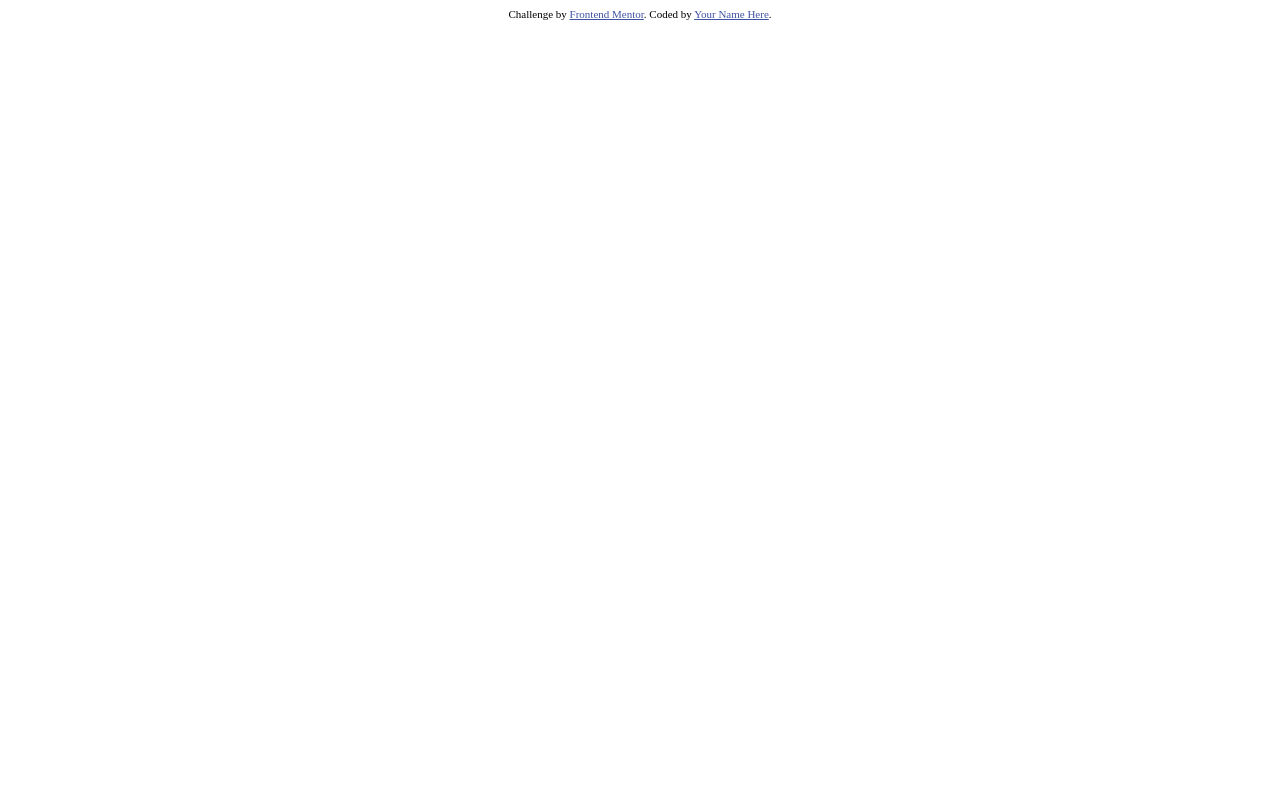
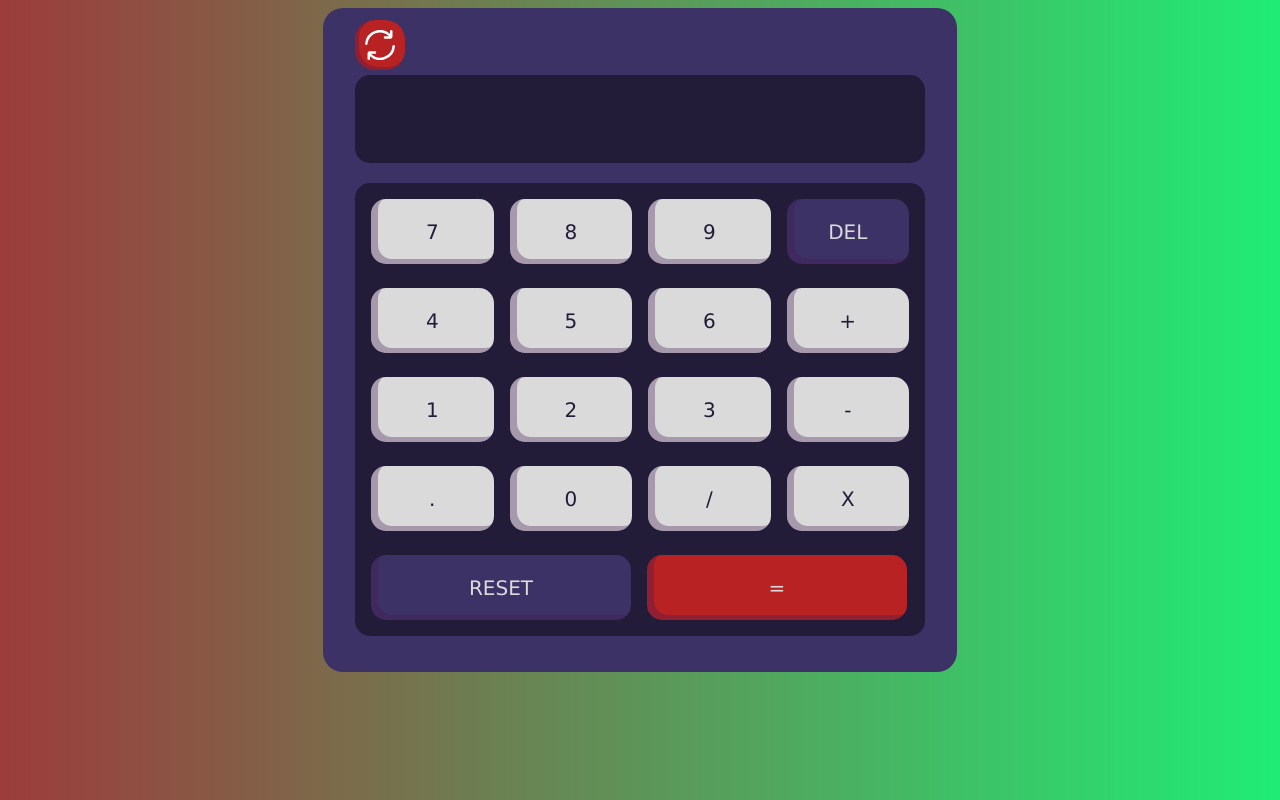
Before and after one commit to Scarpat/Calculadora, a plain HTML site: page Projeto-calculadora/index.html in a window 1280 px wide. Drawn offline with Linux system fonts and the light colour scheme.

Commit message:
calculadora

```diff
--- a/Projeto-calculadora/index.css
+++ b/Projeto-calculadora/index.css
@@ -0,0 +1,116 @@
+:root{
+    --color-one: #3d3266;
+    --color-two: #221c38;
+    --color-three: #b82222;
+    --color-four: #dadada;
+    --color-five: #9c3c3c;
+    --color-six: #20ec75;
+}
+html{
+    font-family: 'Lucida Sans', 'Lucida Sans Regular', 'Lucida Grande', 'Lucida Sans Unicode', Geneva, Verdana, sans-serif!important;
+}
+body{
+    background: rgb(2,0,36);
+background: linear-gradient(90deg, var(--color-five) 0%, var(--color-six) 100%);
+}
+.container_calculadora{
+    width: 570px;
+    padding: 32px;
+    height: 600px;
+    background-color: var(--color-one);
+    border-radius: 20px;
+    margin: auto;
+    display: flex;
+    flex-direction: column;
+}
+.calc_header{
+    width: 20px;
+}
+.btn_theme{
+    margin: auto;
+    width: 50px;
+    height: 50px;
+    border-radius: 20px;
+    background-color: var(--color-three);
+    box-shadow: inset 3px -2px 0px 1px rgba(66, 26, 82, 0.336);;
+    color: var(--color-four);;
+    text-align: center;
+    display: flex;
+    align-items: center;
+    cursor: pointer;
+    margin-bottom: 5px;
+    margin-top: -20px;
+}
+.btn_theme img{
+    width: 30px;
+    margin: 0 auto;
+}
+.calc_content{
+    width: 570px;
+    margin: 0 auto;
+    height: 88px;
+    background-color: var(--color-two);
+    color: var(--color-four);;
+    border-radius: 15px;
+    font-size: 50px;
+    text-align: right;
+}
+.calc_content p{
+    margin: 0;
+    max-width: 540px;
+    overflow-x: scroll;
+}
+.calc_buttons{
+    background-color: var(--color-two);
+    padding: 16px;
+    margin-top: 20px;
+    border-radius: 15px;
+}
+.btn_row{
+    margin-top: 24px;
+    display: flex;
+    gap: 16px;
+}
+.btn_row:first-child{
+    margin-top: 0px;
+}
+.btn{
+    width: 130px;
+    height: 65px;
+    background-color: var(--color-four);;
+    color: var(--color-two);
+    text-align: center;
+    display: flex;
+    align-items: center;
+    justify-content: center;
+    border-radius: 15px;
+    font-size: 20px;
+    box-shadow: inset 6px -4px 0px 1px rgba(66, 26, 82, 0.336);;
+    cursor: pointer;
+}
+.btn:active{
+    box-shadow: inset -2px 2px 0px 4px rgba(66, 26, 82, 0.336);;
+}
+.btn p{
+    margin: 0;
+}
+.btn:active p{
+    margin-top: 5px;
+    margin-right: 5px;
+}
+
+.del{
+    background-color:var(--color-one);
+    color: var(--color-four);;
+}
+.reset{
+    width: 260px;
+    background-color:var(--color-one);
+    color: var(--color-four);;
+}
+.result{
+    width: 260px;
+    background-color:var(--color-three);
+    color: var(--color-four);;
+}
+/*--theme-two--*/
--- a/Projeto-calculadora/index.html
+++ b/Projeto-calculadora/index.html
@@ -1,26 +1,56 @@
 <!DOCTYPE html>
-<html lang="en">
+<html lang="pt-br">
 <head>
   <meta charset="UTF-8">
   <meta name="viewport" content="width=device-width, initial-scale=1.0"> <!-- displays site properly based on user's device -->
 
-  <link rel="icon" type="image/png" sizes="32x32" href="./images/favicon-32x32.png">
+  <link rel="stylesheet" href="./index.css">
+  <script src="./index.js"></script>
 
-  <title>Frontend Mentor | Calculator app</title>
+  <title>Calculadora</title>
 
-  <!-- Feel free to remove these styles or customise in your own stylesheet 👍 -->
-  <style>
-    .attribution { font-size: 11px; text-align: center; }
-    .attribution a { color: hsl(228, 45%, 44%); }
-  </style>
 </head>
 <body>
+  <div class="container_calculadora teste">
+    <div class="calc_header teste">
+        <div onclick="theme()" class="btn_theme teste"><img src="./designs/images/refresh-free-icon-font.svg"></div>
+    </div>
+    <div class="calc_content teste">
+      <p id="resultado"></p>
+    </div>
+    <div class="calc_buttons teste">
+      <div class="btn_row">
+        <div onclick="insert('7')" class="btn teste"><p>7</p></div>
+        <div onclick="insert('8')" class="btn teste"><p>8</p></div>
+        <div onclick="insert('9')" class="btn teste"><p>9</p></div>
+        <div onclick="del()" class="btn del teste"><p>DEL</p></div>
+      </div>
+      <div class="btn_row">
+        <div onclick="insert('4')" class="btn teste"><p>4</p></div>
+        <div onclick="insert('5')" class="btn teste"><p>5</p></div>
+        <div onclick="insert('6')" class="btn teste"><p>6</p></div>
+        <div onclick="insert('+')" class="btn teste"><p>+</p></div>
+      </div>
+      <div class="btn_row">
+        <div onclick="insert('1')" class="btn teste"><p>1</p></div>
+        <div onclick="insert('2')" class="btn teste"><p>2</p></div>
+        <div onclick="insert('3')" class="btn teste"><p>3</p></div>
+        <div onclick="insert('-')" class="btn teste"><p>-</p></div>
+      </div>
+      <div class="btn_row">
+        <div onclick="insert('.')" class="btn teste"><p>.</p></div>
+        <div onclick="insert('0')" class="btn teste"><p>0</p></div>
+        <div onclick="insert('/')" class="btn teste"><p>/</p></div>
+        <div onclick="insert('*')" class="btn teste"><p>X</p></div>
+      </div>
+      <div class="btn_row">
+        <div onclick="clean()" class="btn reset teste"><p>RESET</p></div>
+        <div onclick="calculo()" class="btn result teste"><p>=</p></div>
+      </div>
+    </div>
+  </div>
 
 
 
-  <div class="attribution">
-    Challenge by <a href="https://www.frontendmentor.io?ref=challenge" target="_blank">Frontend Mentor</a>.
-    Coded by <a href="#">Your Name Here</a>.
-  </div>
 </body>
 </html>
--- a/Projeto-calculadora/index.js
+++ b/Projeto-calculadora/index.js
@@ -0,0 +1,47 @@
+function insert(num) {
+  let numero = document.getElementById("resultado").innerHTML;
+  document.getElementById("resultado").innerHTML = numero + num;
+}
+function clean() {
+  document.getElementById("resultado").innerHTML = "";
+}
+function del() {
+  let numero = document.getElementById("resultado").innerHTML;
+  document.getElementById("resultado").innerHTML = numero.substring(
+    0,
+    numero.length - 1
+  );
+}
+function calculo() {
+  let numero = document.getElementById("resultado").innerHTML;
+  if (numero) {
+    document.getElementById("resultado").innerHTML = eval(numero);
+  } else {
+    document.getElementById("resultado").innerHTML = "0";
+  }
+}
+
+function theme() {
+  var url = "http://colormind.io/api/";
+  var data = {
+    model: "default",
+    input: ["N", "N", "N", "N", "N"]
+  };
+  var palette = null;
+  var http = new XMLHttpRequest();
+
+  http.onreadystatechange = function () {
+    if (http.readyState == 4 && http.status == 200) {
+      palette = JSON.parse(http.responseText).result;
+      document.documentElement.style.setProperty("--color-one", `rgb(${palette[0]})`);
+      document.documentElement.style.setProperty("--color-two", `rgb(${palette[1]})`);
+      document.documentElement.style.setProperty("--color-three", `rgb(${palette[2]})`);
+      document.documentElement.style.setProperty("--color-four", `rgb(${palette[3]})`);
+      document.documentElement.style.setProperty("--color-five", `rgb(${palette[3]})`);
+      document.documentElement.style.setProperty("--color-six", `rgb(${palette[4]})`);
+    }
+  };
+
+  http.open("POST", url, true);
+  http.send(JSON.stringify(data));
+}
```
Also changed, not shown: Projeto-calculadora/designs/images/refresh-free-icon-font.svg (added).
